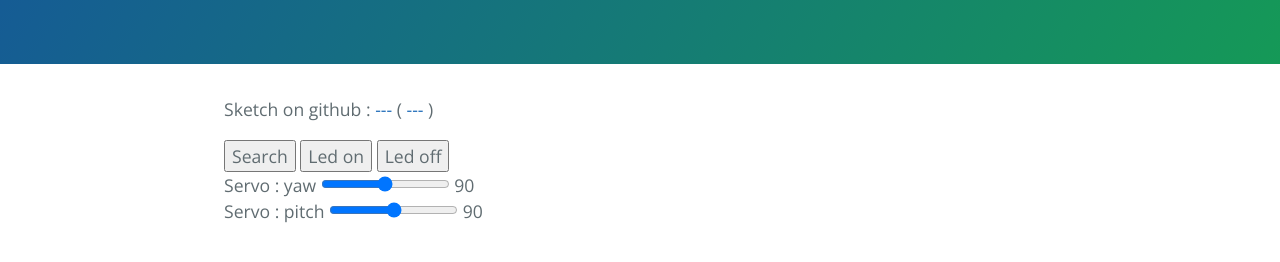
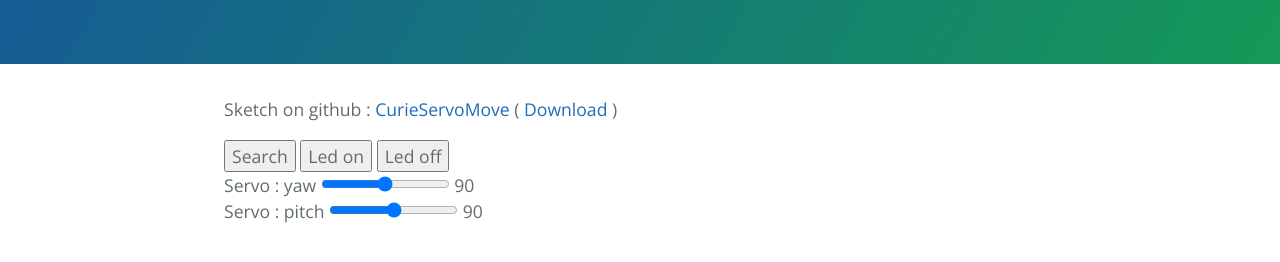
Before and after one commit to azamiya/webBLE4Genuino, a plain HTML site: page docs/servoSlider.html in a window 1280 px wide. Shown: the part 176-438 px from the top of the page. Drawn offline with nearby package versions, Linux system fonts and the light colour scheme.

Commit message:
chore(ServoMove):add arduino sketch link and source for CurieServoMove

```diff
--- a/docs/servoSlider.html
+++ b/docs/servoSlider.html
@@ -18,7 +18,7 @@
     </section>
 
     <section class="main-content">
-      <p>Sketch on github : <a href="">---</a> ( <a href="">---</a> )</p>
+      <p>Sketch on github : <a href="https://github.com/cdra0624/webBLE4Genuino/blob/master/docs/sketch/CurieServoMove/CurieServoMove.ino">CurieServoMove</a> ( <a href="./sketch/CurieServoMove/CurieServoMove.ino">Download</a> )</p>
 
       <div class="container">
         <div class="row">
```
